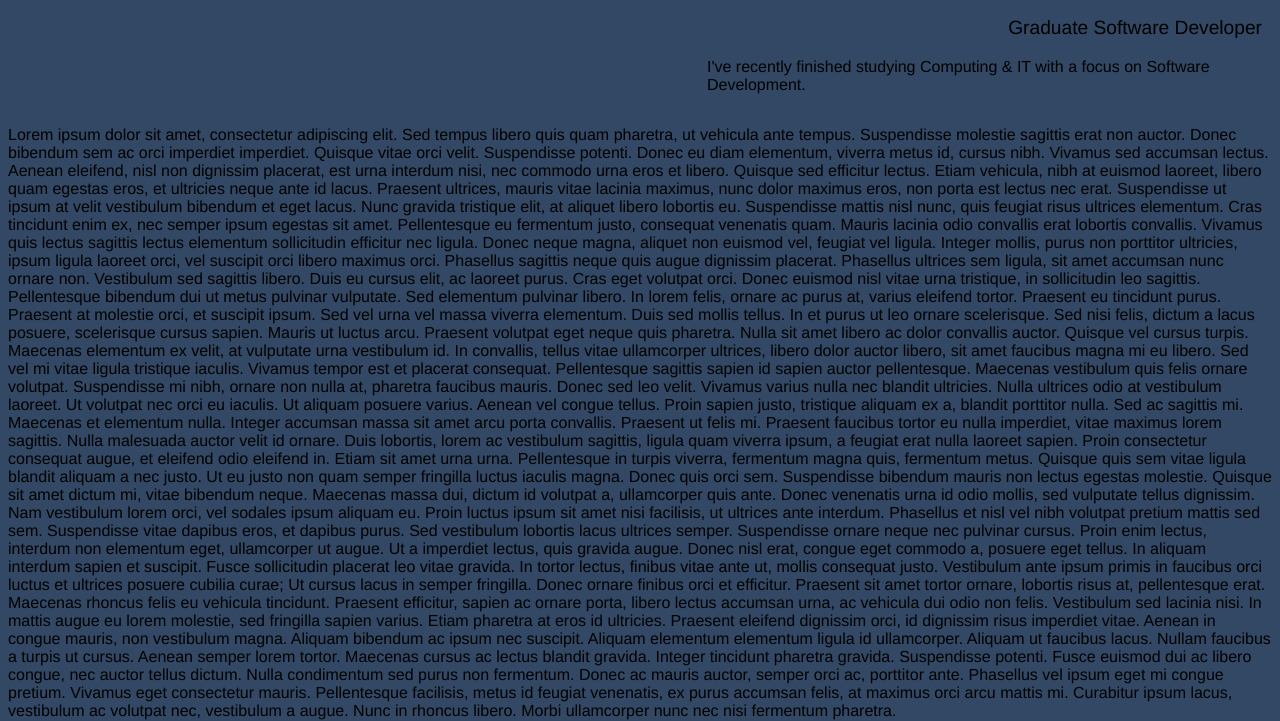
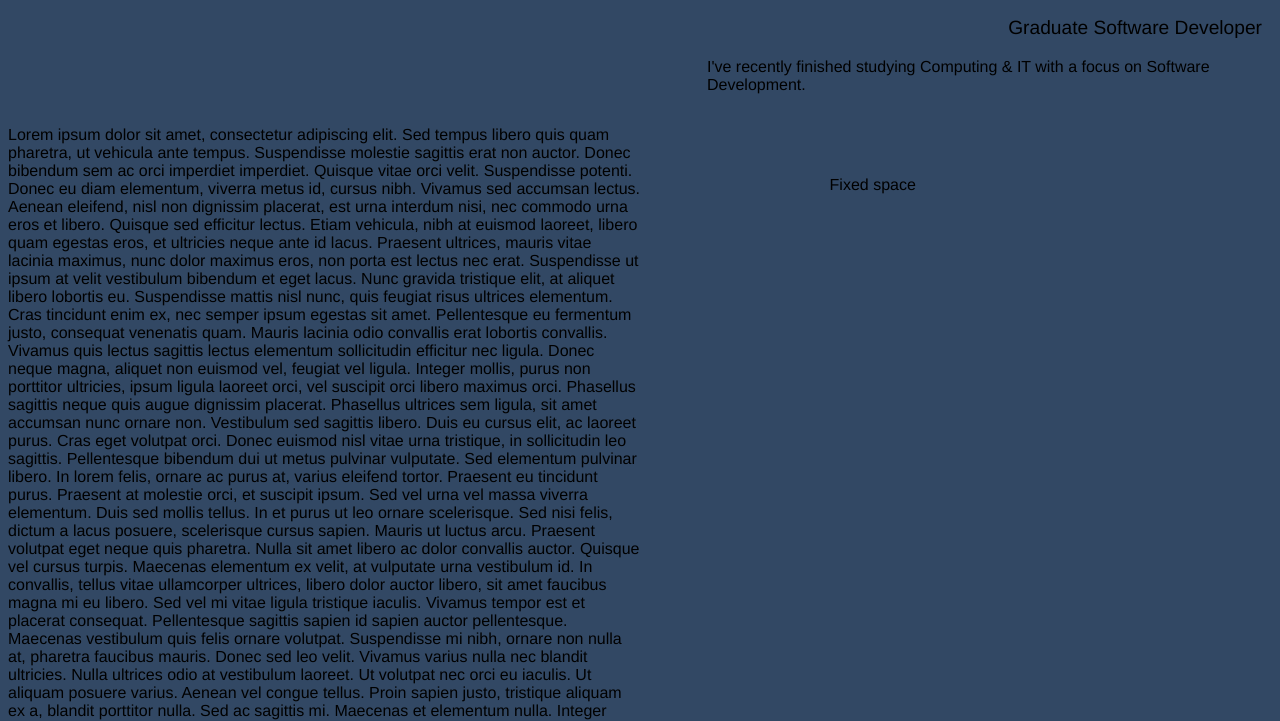
Before and after one commit to artj2/website, a plain HTML site: page index.html in a window 1280 px wide. Shown: the part 59-780 px from the top of the page. Drawn offline with Linux system fonts and the light colour scheme.

Commit message:
Separate content in 2, and stick right to the top

```diff
--- a/styles.css
+++ b/styles.css
@@ -7,6 +7,8 @@ nav {
     padding: 0px 10px 0px 10px;
     flex-wrap: wrap;
     justify-content: space-between;
+    /* position: sticky;
+    top: 0; */
 }
 a {
     text-decoration: none;
@@ -33,3 +35,17 @@ a:hover {
 .job-title {
     font-size: 1.2em;
 }
+.content {
+    display: flex;
+    width: 100%;
+    gap: 15%;
+}
+.left-scroll {
+    width: 50%;
+}
+.right-fixed {
+    position: sticky;
+    top: 0;
+    padding-top: 50px;
+    align-self: flex-start; /* Necessary for sticky to work with display: flex */
+}
```
